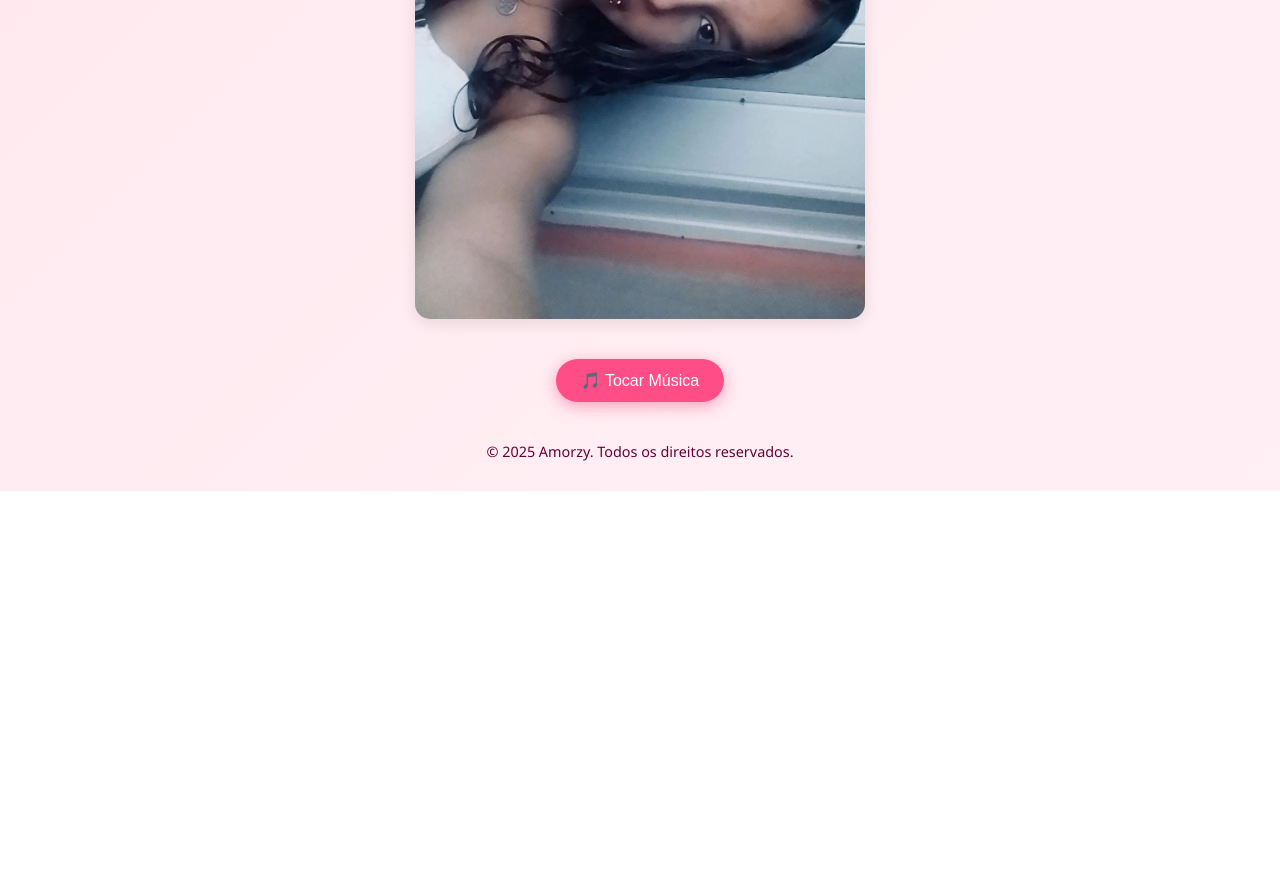
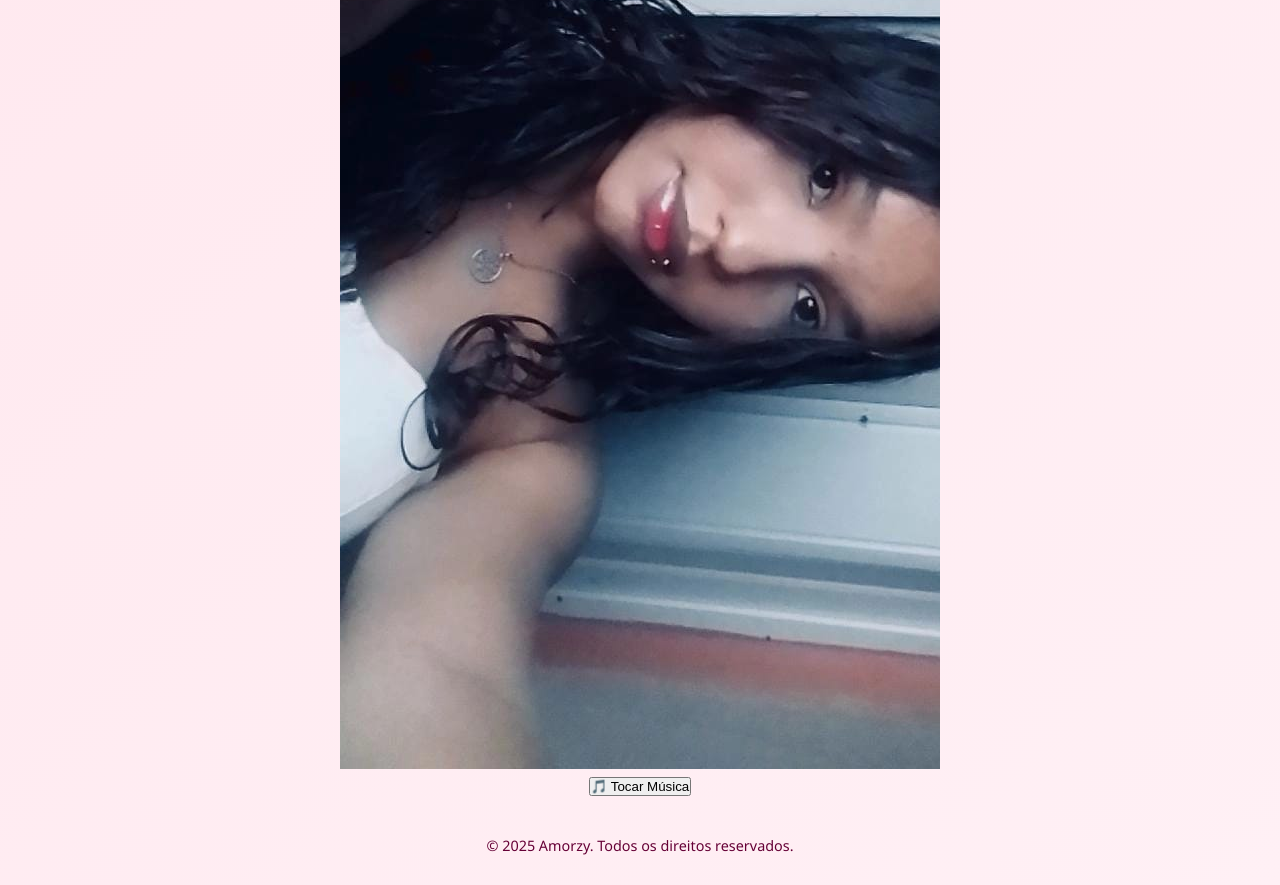
Before and after one commit to satoshikkj/Amorzy, a plain HTML site: page index.html in a window 1280 px wide. Shown: the part 1352-2237 px from the top of the page. Before the commit the page ends 1843 px from the top, so only its background shows below. Drawn offline with nearby package versions, Linux system fonts and the light colour scheme.

Commit message:
Update style.css

```diff
--- a/style.css
+++ b/style.css
@@ -1,11 +1,10 @@
-/* Reset básico e box-sizing */
+/* Reset e estilos base */
 * {
   box-sizing: border-box;
   margin: 0;
   padding: 0;
 }
 
-/* Corpo e fonte geral */
 body {
   font-family: 'Segoe UI', Tahoma, Geneva, Verdana, sans-serif;
   background: linear-gradient(135deg, #ffe5ec, #fff0f5);
@@ -13,8 +12,8 @@ body {
   min-height: 100vh;
   display: flex;
   flex-direction: column;
+  justify-content: flex-start;
   align-items: center;
-  justify-content: flex-start;
   padding: 20px;
   overflow-x: hidden;
 }
@@ -22,7 +21,7 @@ body {
 /* Header */
 header {
   text-align: center;
-  margin-bottom: 20px;
+  margin-bottom: 25px;
 }
 
 header h1 {
@@ -36,14 +35,6 @@ header p {
   font-size: 1.2rem;
   color: #660036;
   font-style: italic;
-}
-
-/* Título alternativo usado fora do header */
-h1 {
-  color: #b30059;
-  font-size: 2em;
-  text-align: center;
-  margin-top: 30px;
 }
 
 /* Seções */
@@ -60,7 +51,7 @@ h1 {
   color: #9b0047;
 }
 
-/* Swiper carrossel vertical */
+/* Carrossel vertical */
 .vertical-swiper {
   height: 400px;
   border-radius: 20px;
@@ -82,32 +73,16 @@ h1 {
   border-radius: 20px;
   box-shadow: 0 6px 15px rgba(179, 0, 89, 0.4);
   transition: transform 0.3s ease;
+  cursor: pointer;
 }
 
 .vertical-photo:hover {
   transform: scale(1.05);
 }
 
-/* Swiper carrossel simples */
-.simple-swiper {
-  width: 90%;
-  max-width: 500px;
-  margin: 20px auto;
-  border-radius: 15px;
-  overflow: hidden;
-  box-shadow: 0 4px 15px rgba(0, 0, 0, 0.1);
-}
-
-.simple-swiper .swiper-slide img {
-  width: 100%;
-  height: auto;
-  display: block;
-}
-
 /* Botões */
 .btn-primary,
-.btn-secondary,
-.music-btn {
+.btn-secondary {
   background-color: #ff4d88;
   color: white;
   border: none;
@@ -121,14 +96,8 @@ h1 {
 }
 
 .btn-primary:hover,
-.btn-secondary:hover,
-.music-btn:hover {
+.btn-secondary:hover {
   background-color: #e6005c;
-}
-
-.music-btn {
-  margin-top: 20px;
-  font-size: 16px;
 }
 
 /* Modal base */
@@ -159,7 +128,7 @@ h1 {
   width: 100%;
   box-shadow: 0 10px 40px rgba(179, 0, 89, 0.5);
   position: relative;
-  color: #660036;
+  overflow: hidden;
 }
 
 /* Botão fechar modal */
@@ -192,6 +161,7 @@ h1 {
 
 .modal-text {
   max-width: 320px;
+  color: #660036;
   font-size: 1.1rem;
   line-height: 1.5;
 }
@@ -217,6 +187,7 @@ h1 {
   text-decoration: none;
   box-shadow: 0 4px 15px rgba(29, 185, 84, 0.6);
   transition: background-color 0.3s ease;
+  user-select: none;
 }
 
 .spotify-btn:hover {
@@ -242,6 +213,7 @@ h1 {
   justify-content: center;
   perspective: 1000px; /* para 3D */
   cursor: grab;
+  position: relative;
 }
 
 .polaroid-photo {
@@ -270,7 +242,7 @@ h1 {
   font-size: 1rem;
 }
 
-/* Zoom ativo para polaroid */
+/* Efeito zoom para galeria - será ativado no JS */
 .zoomed {
   transform: scale(1.3);
   z-index: 10;
@@ -310,28 +282,6 @@ h1 {
   }
 }
 
-/* Botão de música */
-.music-btn {
-  margin-top: 20px;
-  background-color: #ff4d88;
-  color: white;
-  border: none;
-  padding: 12px 25px;
-  border-radius: 30px;
-  font-size: 16px;
-  cursor: pointer;
-  transition: background-color 0.3s ease;
-}
-
-.music-btn:hover {
-  background-color: #e6005c;
-}
-
-/* Player do YouTube oculto */
-#ytplayer {
-  display: none;
-}
-
 /* Footer */
 footer {
   margin-top: auto;
```
